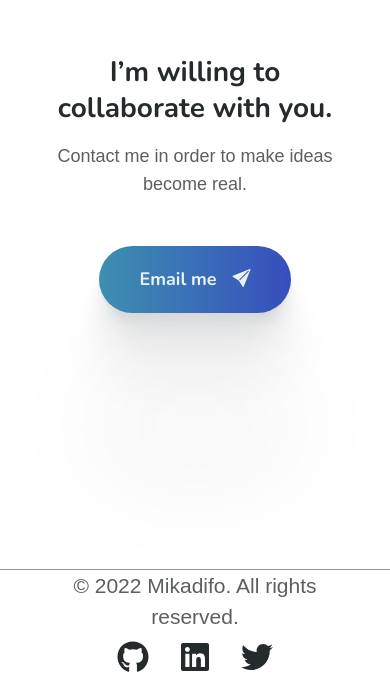
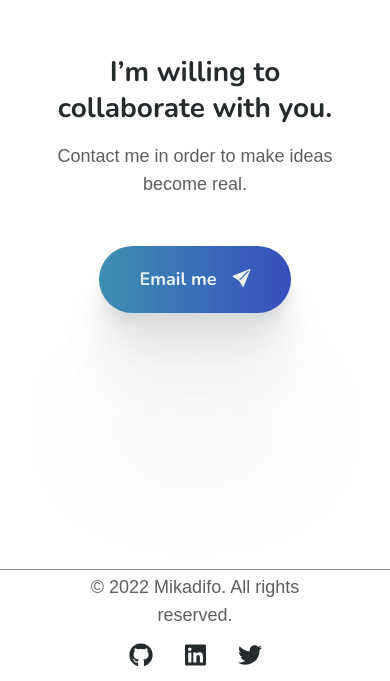
Before and after one commit to Mikadifo/Mikadifo.github.io, a React (Create React App) app: page / in a window 390 px wide. Shown: the part 3973-4654 px from the top of the page. Built offline with nearby package versions, Linux system fonts and the light colour scheme.

Commit message:
[mod] footer copy icons size responsie

```diff
--- a/src/components/footer/Footer.css
+++ b/src/components/footer/Footer.css
@@ -32,14 +32,15 @@
 }
 
 .copyright-text {
+  font-size: var(--paragraph-size);
+  line-height: var(--paragraph-height);
   font-family: var(--paragraph-font);
   color: var(--paragraph-color);
-  font-size: var(--paragraph-size);
 }
 
 .footer-icons a {
+  font-size: 32px;
   color: rgb(var(--color-black));
-  font-size: 32px;
   padding: 0;
   border: none;
 }
@@ -56,6 +57,15 @@
   .contact-title {
     font-size: var(--h4-size-phone);
     line-height: var(--h4-height-phone);
+  }
+
+  .copyright-text {
+    font-size: var(--paragraph-size-tablet);
+    line-height: var(--paragraph-height-tablet);
+  }
+
+  .footer-icons a {
+    font-size: 24px;
   }
 }
 
```
